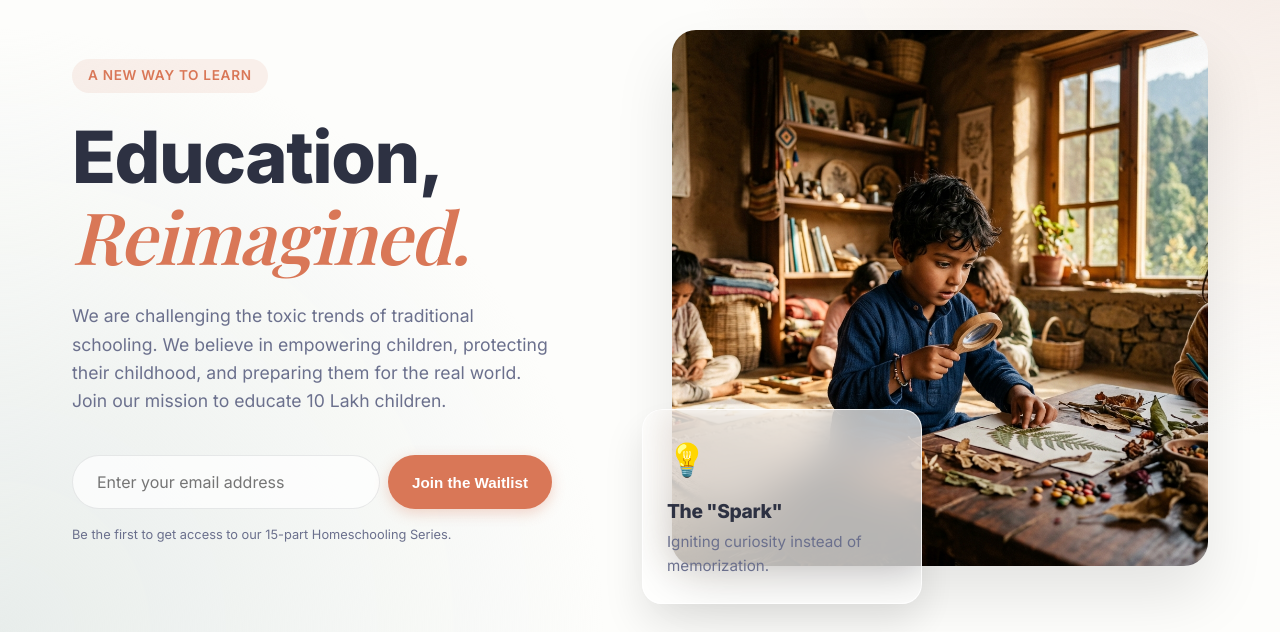
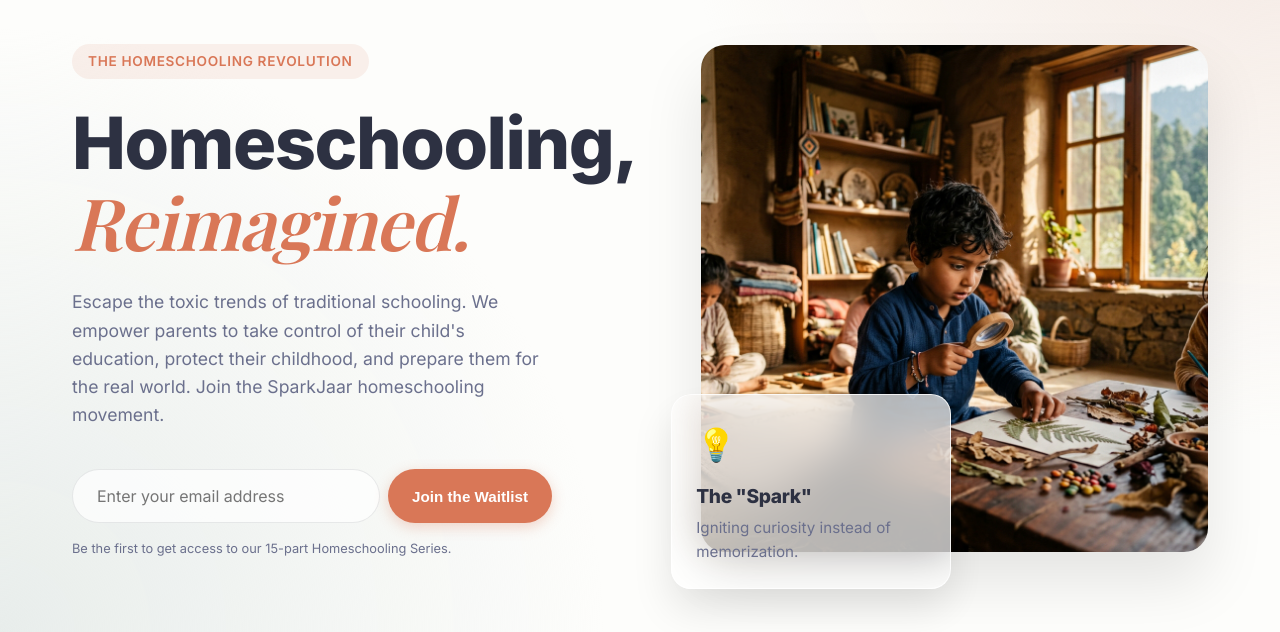
Before and after one commit to raj20023/SparkJaar, a plain HTML site: page index.html in a window 1280 px wide. Shown: the part 168-800 px from the top of the page. Drawn offline with nearby package versions, Linux system fonts and the light colour scheme; a web font is replaced by a local one.

Commit message:
Updated copy to heavily prioritize Homeschooling

```diff
--- a/index.html
+++ b/index.html
@@ -3,7 +3,7 @@
 <head>
     <meta charset="UTF-8">
     <meta name="viewport" content="width=device-width, initial-scale=1.0">
-    <title>SparkJaar | Rethinking Education</title>
+    <title>SparkJaar | Homeschooling, Reimagined</title>
     <meta name="description" content="Challenging traditional schooling norms and empowering the next generation. Join the waitlist for SparkJaar.">
     <link rel="stylesheet" href="style.css">
     <link rel="preconnect" href="https://fonts.googleapis.com">
@@ -25,9 +25,9 @@
         <section class="hero">
             <div class="container hero-container">
                 <div class="hero-content">
-                    <span class="badge">A New Way to Learn</span>
-                    <h1>Education, <br><span class="italic-serif">Reimagined.</span></h1>
-                    <p>We are challenging the toxic trends of traditional schooling. We believe in empowering children, protecting their childhood, and preparing them for the real world. Join our mission to educate 10 Lakh children.</p>
+                    <span class="badge">The Homeschooling Revolution</span>
+                    <h1>Homeschooling, <br><span class="italic-serif">Reimagined.</span></h1>
+                    <p>Escape the toxic trends of traditional schooling. We empower parents to take control of their child's education, protect their childhood, and prepare them for the real world. Join the SparkJaar homeschooling movement.</p>
 
                     <form class="waitlist-form" id="waitlist" action="#" method="POST">
                         <input type="email" placeholder="Enter your email address" required aria-label="Email address">
@@ -114,7 +114,7 @@
     <footer class="footer">
         <div class="container text-center">
             <img src="assets/logos/full_for_light_theame.png" alt="SparkJaar Logo" class="footer-logo">
-            <p>&copy; 2026 SparkJaar. All rights reserved. Rethinking Education.</p>
+            <p>&copy; 2026 SparkJaar. All rights reserved. The Homeschooling Revolution.</p>
         </div>
     </footer>
 
```
